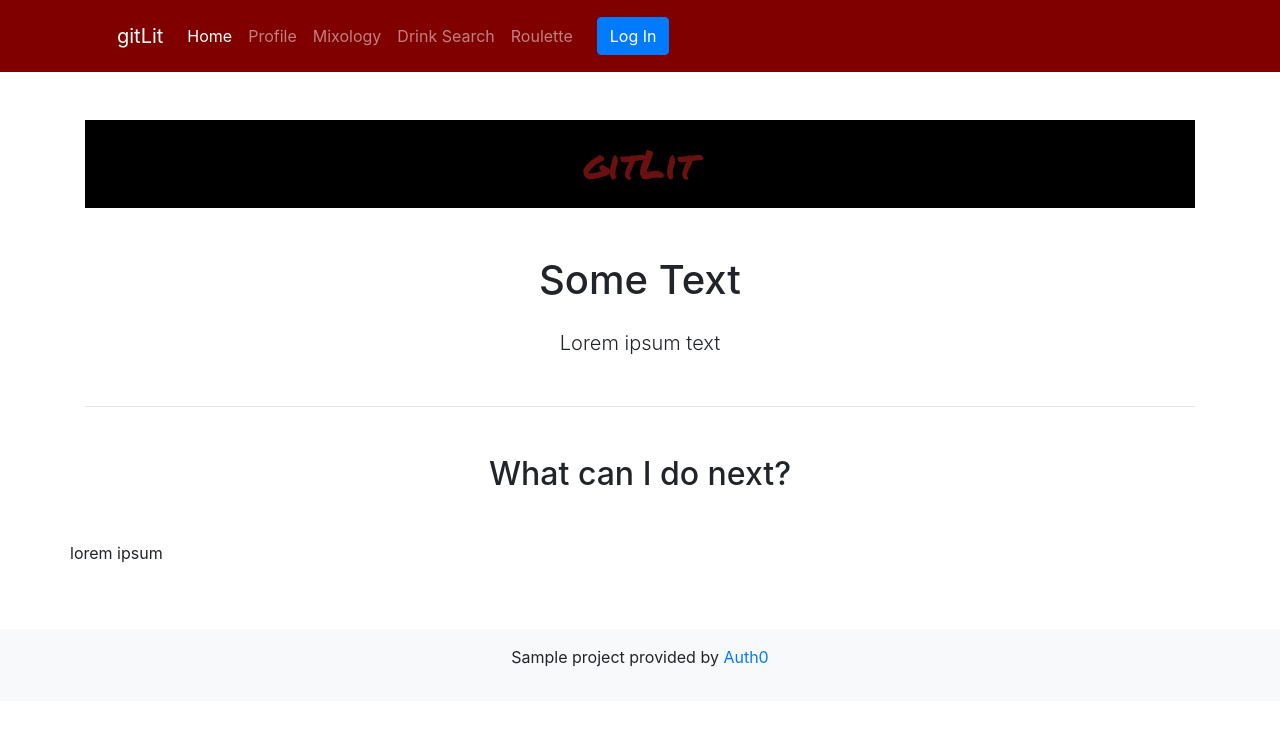
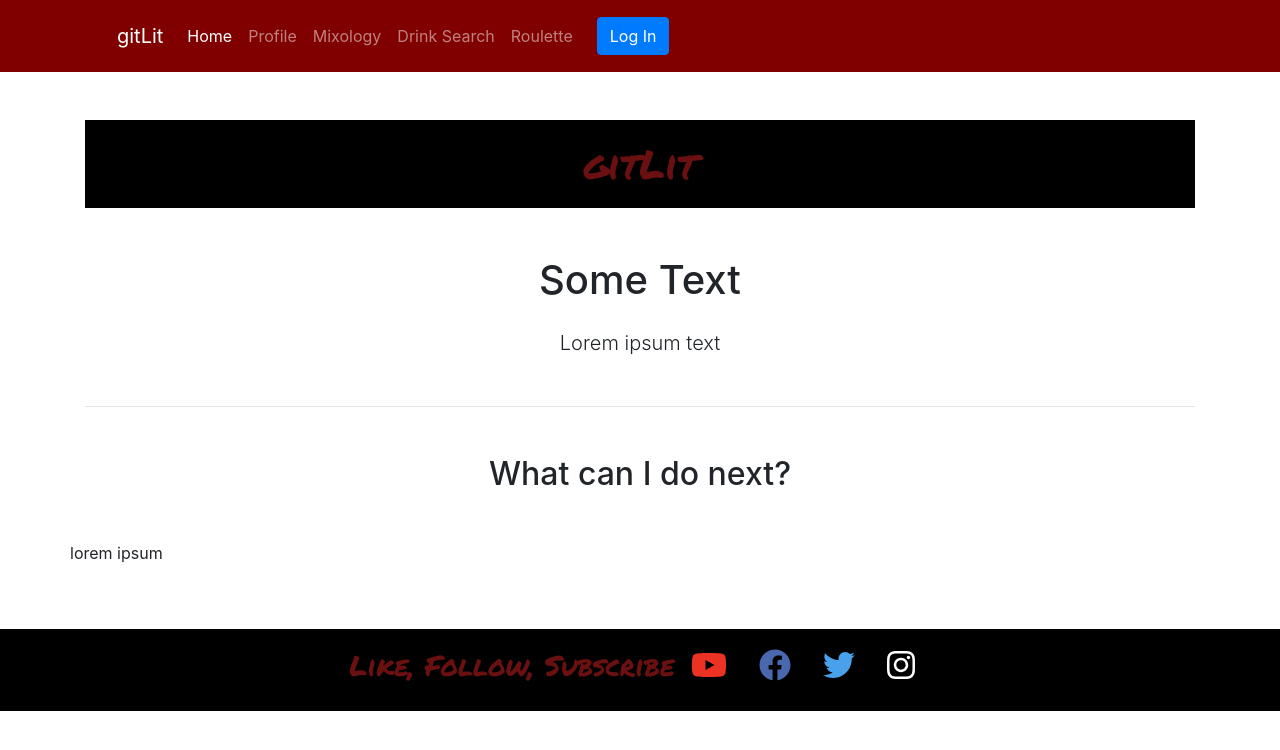
Before and after one commit to J-A-M-M-S/gitLit, a React (Create React App) app in the folder client/: page / in a window 1280 px wide. Shown: the top 750 px of the page. Built offline with nearby package versions, Linux system fonts and the light colour scheme; no server answers.

Commit message:
app is runing again and changed up the social logos and the html orientation

```diff
--- a/client/src/App.js
+++ b/client/src/App.js
@@ -8,7 +8,7 @@
   Home,
   Profile,
   Mixology,
-  DrinkSearch,
+  Drinksearch,
   Roulette,
 } from "./views";
 import { useAuth0 } from "@auth0/auth0-react";
@@ -28,7 +28,7 @@
           <Route path="/" exact component={Home} />
           <PrivateRoute path="/profile" component={Profile} />
           <Route path="/mixology" component={Mixology} />
-          <Route path="/drinksearch" component={DrinkSearch} />
+          <Route path="/Drinksearch" component={Drinksearch} />
           <Route path="/roulette" component={Roulette} />
         </Switch>
       </Container>
--- a/client/src/components/Footer/Footer.js
+++ b/client/src/components/Footer/Footer.js
@@ -1,14 +1,29 @@
 import React from "react";
+import "./Footer.css";
+import { FontAwesomeIcon } from "@fortawesome/react-fontawesome";
+import {
+  faYoutube,
+  faFacebook,
+  faTwitter,
+  faInstagram,
+} from "@fortawesome/free-brands-svg-icons";
 
 const Footer = () => (
-  <footer className="bg-light p-3 text-center">
+  <footer className="header">
     <div className="logo" />
-    <p>
-      Sample project provided by{" "}
-      <a target="_blank" rel="noopener noreferrer" href="https://auth0.com">
-        Auth0
-      </a>
-    </p>
+    <h3>Like, Follow, Subscribe</h3>
+    <a href="https://www.youtube.com/" className="youtube social">
+      <FontAwesomeIcon icon={faYoutube} size="2x" />
+    </a>
+    <a href="https://www.facebook.com/" className="facebook social">
+      <FontAwesomeIcon icon={faFacebook} size="2x" />
+    </a>
+    <a href="https://www.twitter.com/" className="twitter social">
+      <FontAwesomeIcon icon={faTwitter} size="2x" />
+    </a>
+    <a href="https://www.instagram.com/" className="instagram social">
+      <FontAwesomeIcon icon={faInstagram} size="2x" />
+    </a>
   </footer>
 );
 
--- a/client/src/views/drinksearch.js
+++ b/client/src/views/drinksearch.js
@@ -1,7 +1,7 @@
 import React from "react";
 
-const DrinkSearch = () => {
+const Drinksearch = () => {
   return <h1>Drink Search Insert UX/UI Here</h1>;
 };
 
-export default DrinkSearch;
+export default Drinksearch;
--- a/client/src/views/index.js
+++ b/client/src/views/index.js
@@ -1,7 +1,7 @@
 import Home from "./Home";
 import Profile from "./Profile";
-import DrinkSearch from "./DrinkSearch";
+import Drinksearch from "./Drinksearch";
 import Mixology from "./Mixology";
 import Roulette from "./Roulette";
 
-export { Home, Profile, DrinkSearch, Mixology, Roulette };
+export { Home, Profile, Drinksearch, Mixology, Roulette };
```
